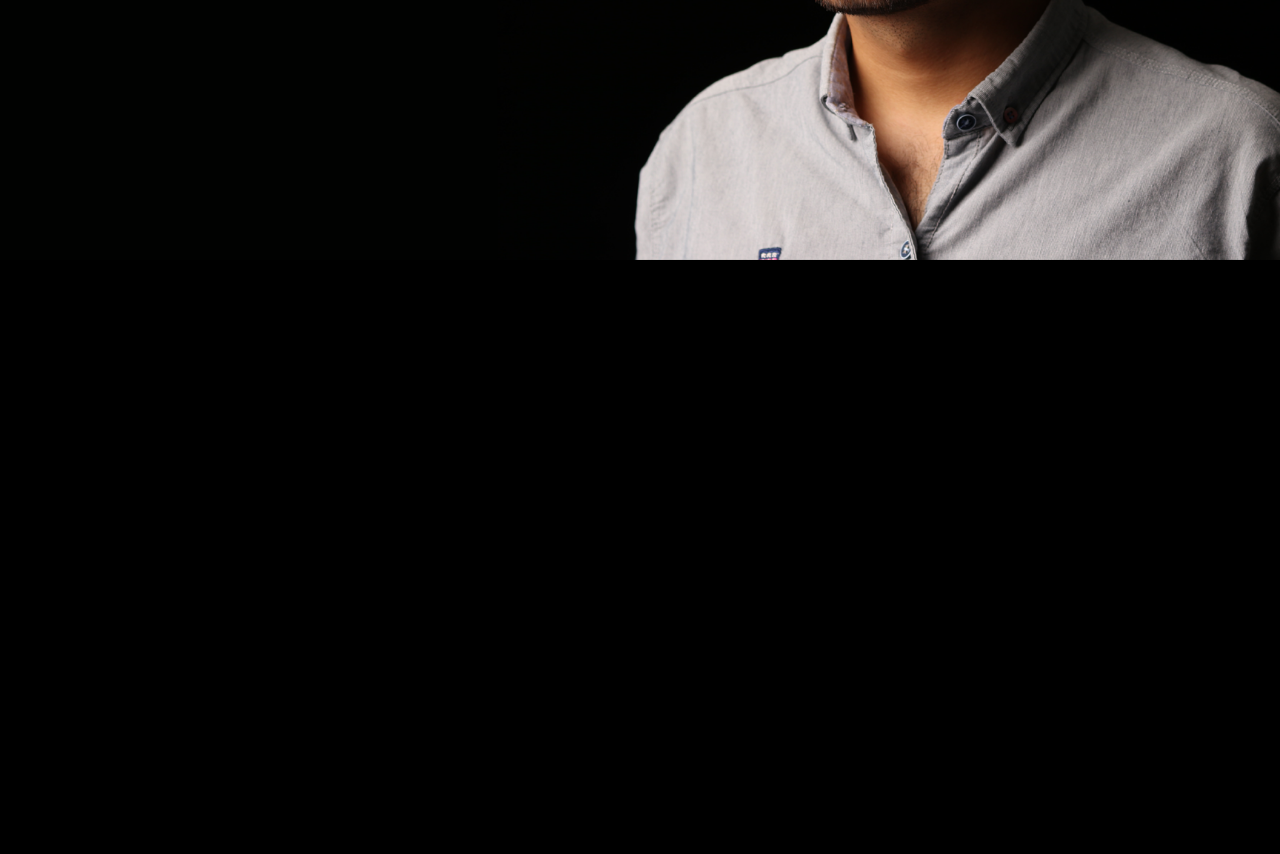
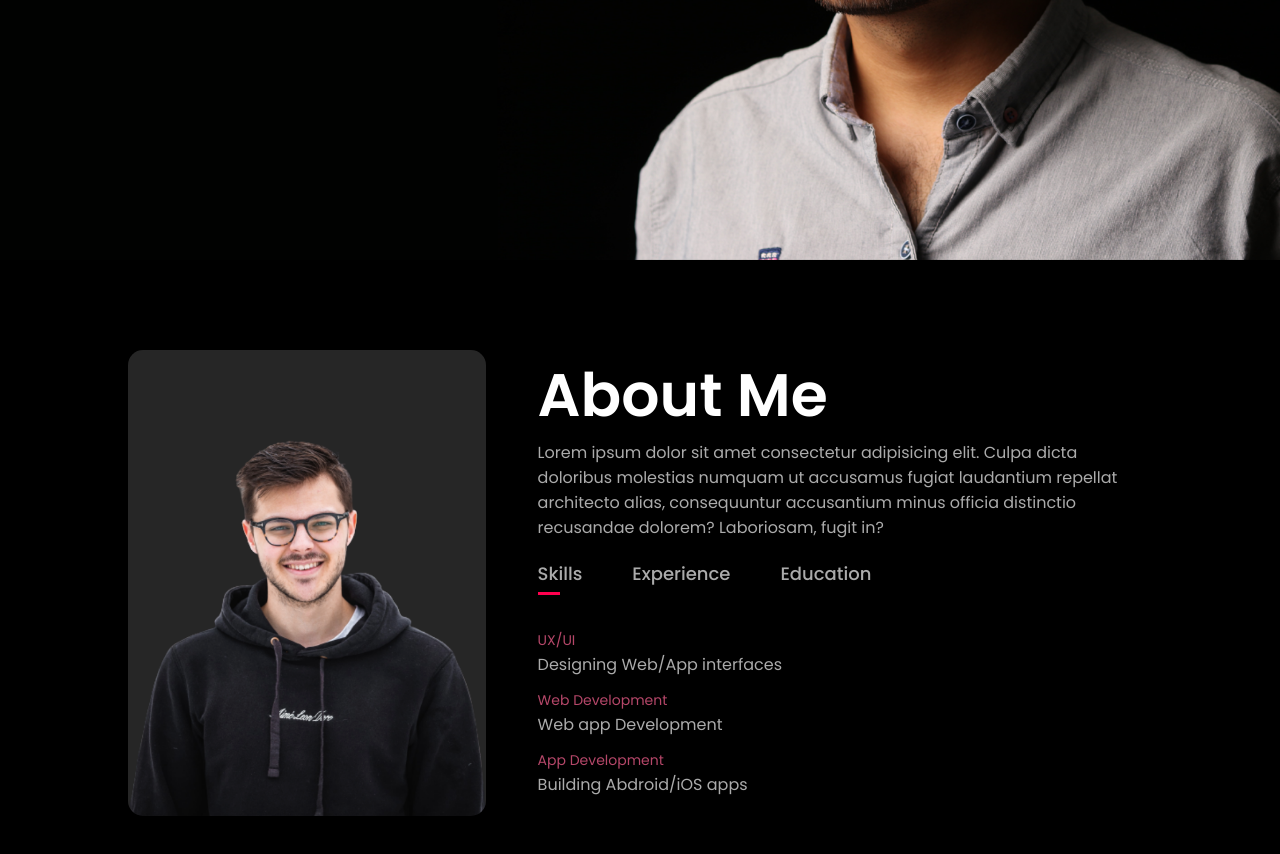
Before and after one commit to tu-ma-ho-le/portfolio-tumi, a plain HTML site: page index.html in a window 1280 px wide. Shown: the part 540-1394 px from the top of the page. Before the commit the page ends 800 px from the top, so only its background shows below. Drawn offline with Linux system fonts and the light colour scheme.

Commit message:
Added 'About' section

```diff
--- a/index.html
+++ b/index.html
@@ -25,9 +25,55 @@
             </nav>
             <div class="header-text">
                 <p>UI/UX Designer</p>
-                <h1>Hi, I'm <span>Kevin Jen</span><br>From Australia</h1>
+                <h1>Hi, I'm <span>Kevin Jen</span><br>From Australia    </h1>
             </div>
         </div>
     </div>
+    <!-- -------------about section------------ -->
+     <div id="about">
+        <div class="container">
+            <div class="row">
+                <div class="about-col-1">
+                    <img src="images/user.png">
+                </div>
+                <div class="about-col-2">
+                    <h1 class="sub-title">About Me</h1>
+                    <p>Lorem ipsum dolor sit amet consectetur adipisicing elit.
+                        Culpa dicta doloribus molestias numquam ut accusamus fugiat laudantium repellat architecto alias,
+                        consequuntur accusantium minus officia distinctio recusandae dolorem?
+                        Laboriosam, fugit in?</p>
+
+                    <div class="tab-titles">
+                        <p class="tab-links active-link" onclick="opentab(event, 'skills')">Skills</p>
+                        <p class="tab-links" onclick="opentab(event, 'experience')">Experience</p>
+                        <p class="tab-links" onclick="opentab(event, 'education')">Education</p>
+                    </div>
+                    <div class="tab-contents active-tab" id="skills">
+                        <ul>
+                            <li><span>UX/UI</span><br>Designing Web/App interfaces</li>
+                            <li><span>Web Development</span><br>Web app Development</li>
+                            <li><span>App Development</span><br>Building Abdroid/iOS apps</li>
+                        </ul>
+                    </div>
+                    <div class="tab-contents" id="experience">
+                        <ul>
+                            <li><span>2021 - Current</span><br>UI/UX Design Training at ET Institute</li>
+                            <li><span>2019 - 2021</span><br>Team lead at StarApp LLC.</li>
+                            <li><span>2017 - 2019</span><br>UI/UX Design Executive at Coin Digital Ltd.</li>
+                            <li><span>2016 - 2017</span><br>Internship at ekart eCommerce</li>
+                        </ul>
+                    </div>
+                    <div class="tab-contents" id="education">
+                        <ul>
+                            <li><span>2016</span><br>UI/UX Design Training at ET Institute</li>
+                            <li><span>2016</span><br>MBA from MIT Bavgalore.<br></li>
+                            <li><span>2014</span><br>BBA from ISM Bangalore.<br></li>
+                        </ul>
+                    </div>
+                </div>
+            </div>
+        </div>
+     </div>
+
 </body>
 </html>
--- a/script.js
+++ b/script.js
@@ -0,0 +1,13 @@
+let tablinks = document.getElementsByClassName("tab-links");
+let tabcontents = document.getElementsByClassName("tab-contents");
+
+function opentab(event, tabname) {
+    for (tablink of tablinks) {
+        tablink.classList.remove("active-link");
+    }
+    for (tabcontent of tabcontents) {
+        tabcontent.classList.remove("active-tab");
+    }
+    event.currentTarget.classList.add("active-link");
+    document.getElementById(tabname).classList.add("active-tab");
+}
--- a/style.css
+++ b/style.css
@@ -73,3 +73,80 @@
 .header-text h1 span {
     color: #ff004f;
 }
+
+/* ----------about ssection--------- */
+#about {
+    padding: 80px 0;
+    color: #ababab;
+}
+
+.row {
+    display: flex;
+    justify-content: space-between;
+    flex-wrap: wrap;
+}
+
+.about-col-1 {
+    flex-basis: 35%;
+}
+
+.about-col-1 img {
+    width: 100%;
+    border-radius: 15px;
+}
+
+.about-col-2 {
+    flex-basis: 60%;
+}
+
+.sub-title {
+    font-size: 60px;
+    font-weight: 600;
+    color: #fff;
+}
+
+.tab-titles {
+    display: flex;
+    margin: 20px 0 40px;
+}
+
+.tab-links {
+    margin-right: 50px;
+    font-size: 18px;
+    font-weight: 500;
+    cursor: pointer;
+    position: relative;
+}
+
+.tab-links::after {
+    content: '';
+    width: 0;
+    height: 3px;
+    background: #ff004f;
+    position: absolute;
+    left: 0;
+    bottom: -8px;
+    transition: 0.5s;
+}
+
+.tab-links.active-link::after {
+    width: 50%;
+}
+
+.tab-contents ul li {
+    list-style: none;
+    margin: 10px 0;
+}
+
+.tab-contents ul li span {
+    color: #b54769;
+    font-size: 14px;
+}
+
+.tab-contents {
+    display: none;
+}
+
+.tab-contents.active-tab {
+    display: block;
+}
```
